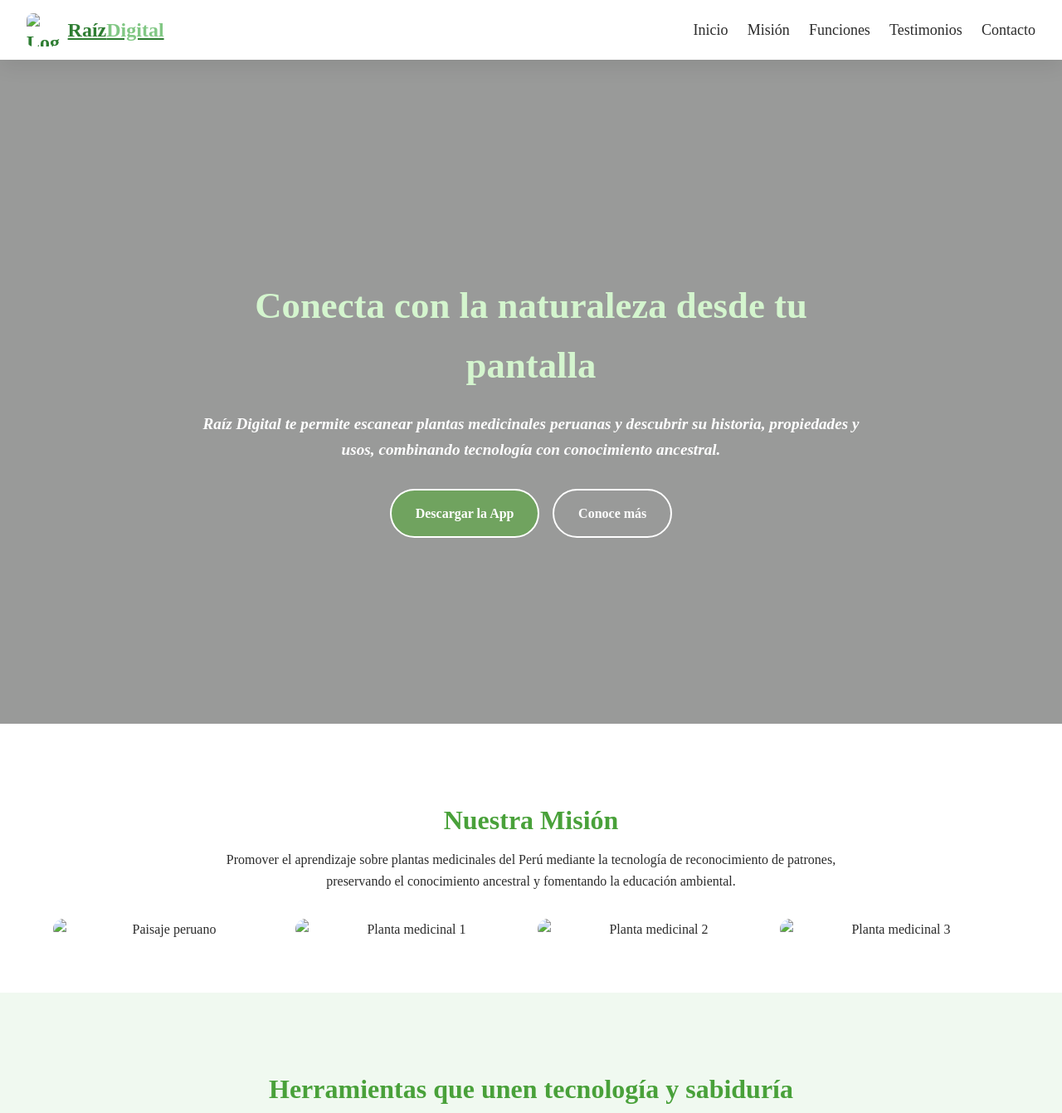
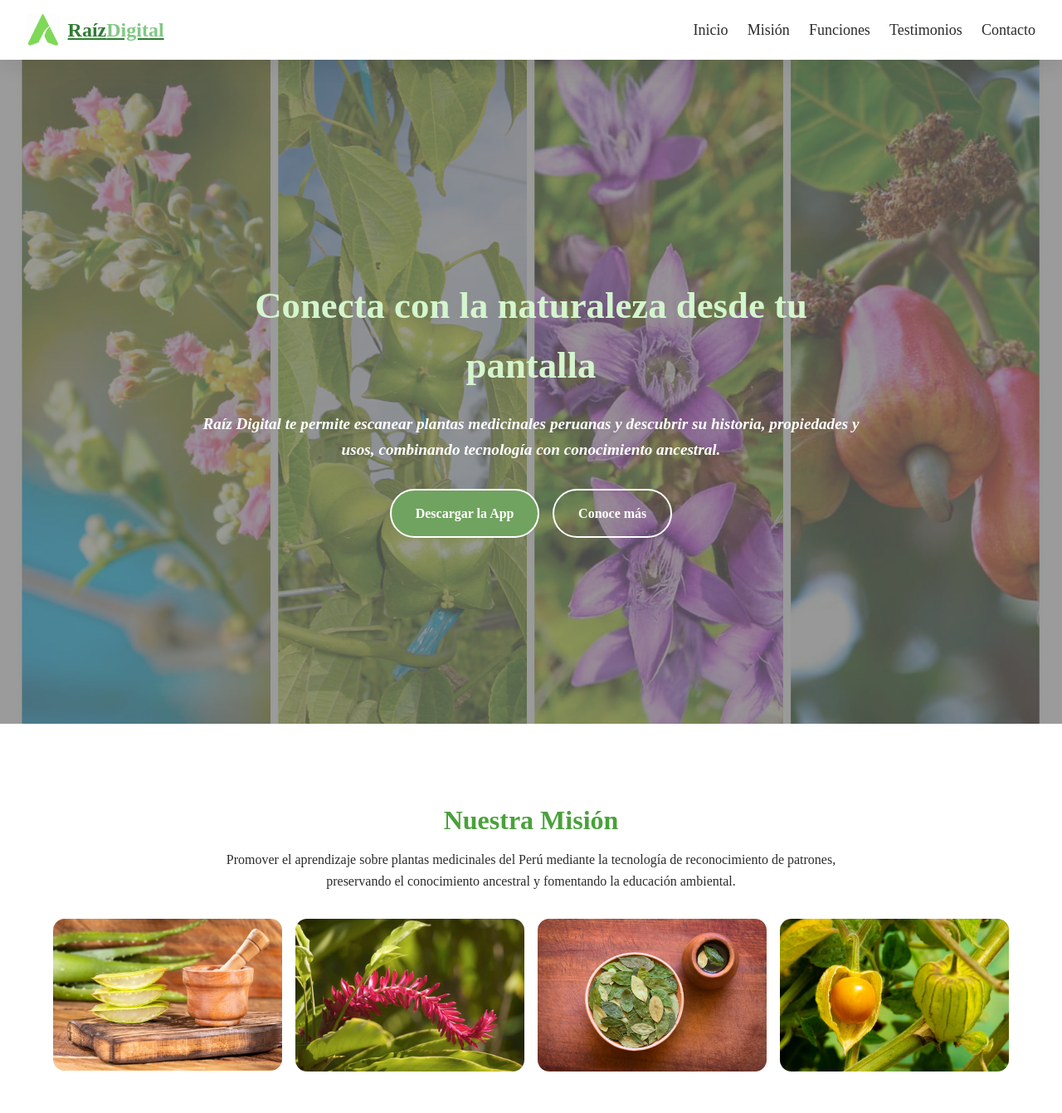
Before and after one commit to JeanLoa/RaizDigital, a plain HTML site: page public/index.html in a window 1280 px wide. Shown: the top 1341 px of the page at 83% size. Drawn offline with Linux system fonts and the light colour scheme.

Commit message:
Update index.html

```diff
--- a/public/index.html
+++ b/public/index.html
@@ -13,7 +13,7 @@
     <header class="site-header" id="inicio">
       <div class="container header-inner">
         <a class="brand" href="#">
-          <img src="img/RD logo.png" alt="Logo Raíz Digital" class="logo" />
+          <img src="assets/images/RD logo.png" alt="Logo Raíz Digital" class="logo" />
           <span>Raíz<span class="accent">Digital</span></span>
         </a>
         <nav class="main-nav">
@@ -28,7 +28,7 @@
 
     <!-- ========= HERO ========= -->
     <section id="hero" class="hero">
-      <div class="background-image" style="background-image: url('img/plantas.jpg')"></div>
+      <div class="background-image" style="background-image: url('assets/images/plantas.jpg')"></div>
       <div class="hero-content">
         <h1>Conecta con la naturaleza desde tu pantalla</h1>
         <p>
@@ -53,10 +53,10 @@
           ancestral y fomentando la educación ambiental.
         </p>
         <div class="gallery">
-          <img src="img/peru.jpg" alt="Paisaje peruano" />
-          <img src="img/planta1.jpg" alt="Planta medicinal 1" />
-          <img src="img/planta2.jpg" alt="Planta medicinal 2" />
-          <img src="img/planta3.jpg" alt="Planta medicinal 3" />
+          <img src="assets/images/peru.jpg" alt="Paisaje peruano" />
+          <img src="assets/images/planta1.jpg" alt="Planta medicinal 1" />
+          <img src="assets/images/planta2.jpg" alt="Planta medicinal 2" />
+          <img src="assets/images/planta3.jpg" alt="Planta medicinal 3" />
         </div>
       </div>
     </section>
```
